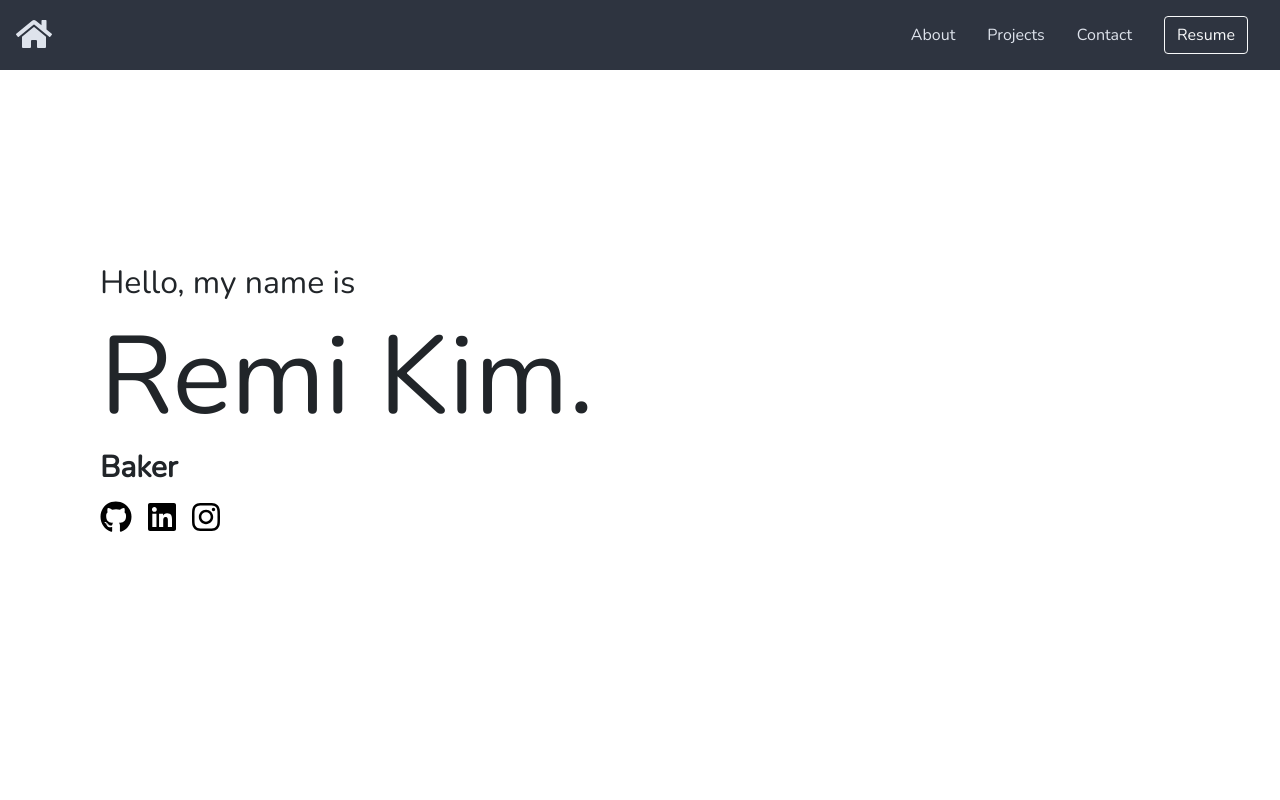
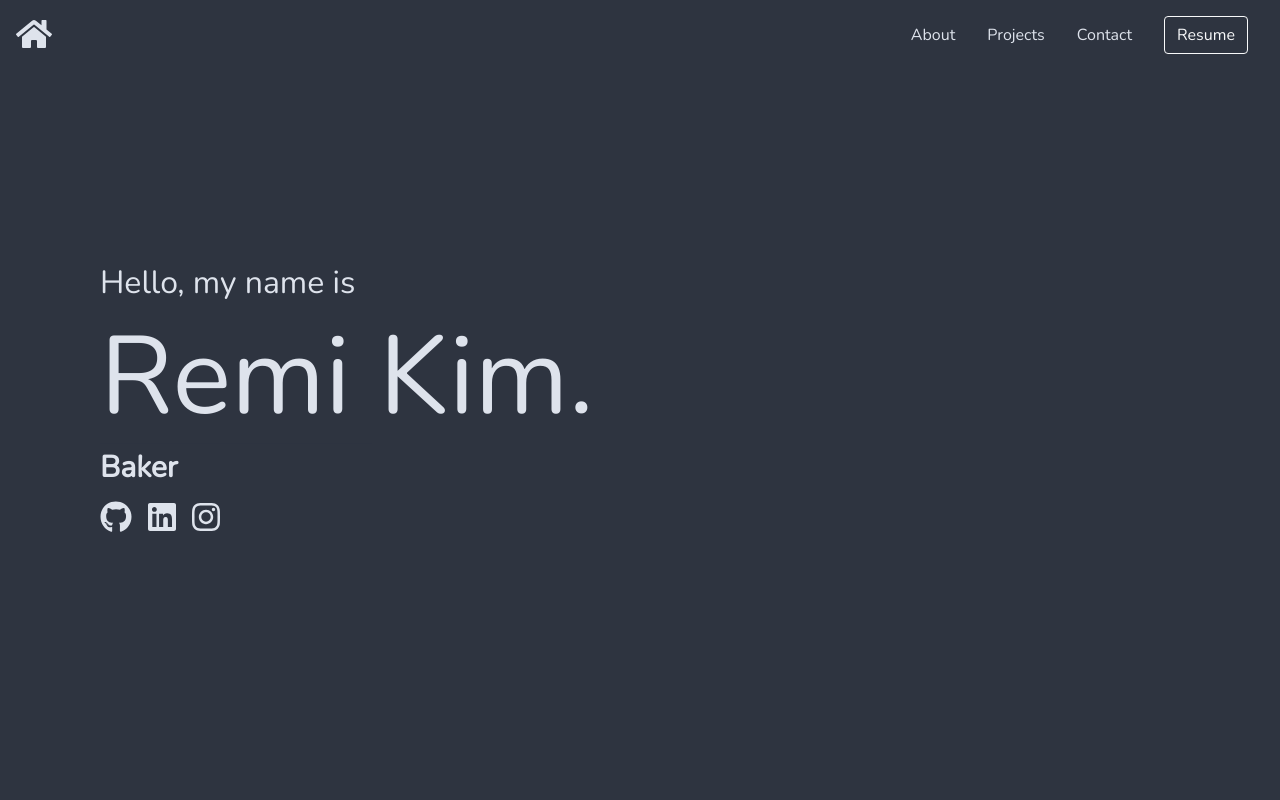
Before and after one commit to remireems/remireems.github.io, a React (Create React App) app in the folder client/: page / in a window 1280 px wide. Shown: the top 800 px of the page. Built offline with nearby package versions, Linux system fonts and the light colour scheme.

Commit message:
changed colors

```diff
--- a/client/src/App.css
+++ b/client/src/App.css
@@ -3,7 +3,8 @@
   margin: 0;
   padding: 0;
   font-family: 'Nunito', sans-serif;
-  /* background-color: #0a192f; */
+  background-color: #2E3440;
+  color: #dee3ec;
 }
 
 .App {
```
